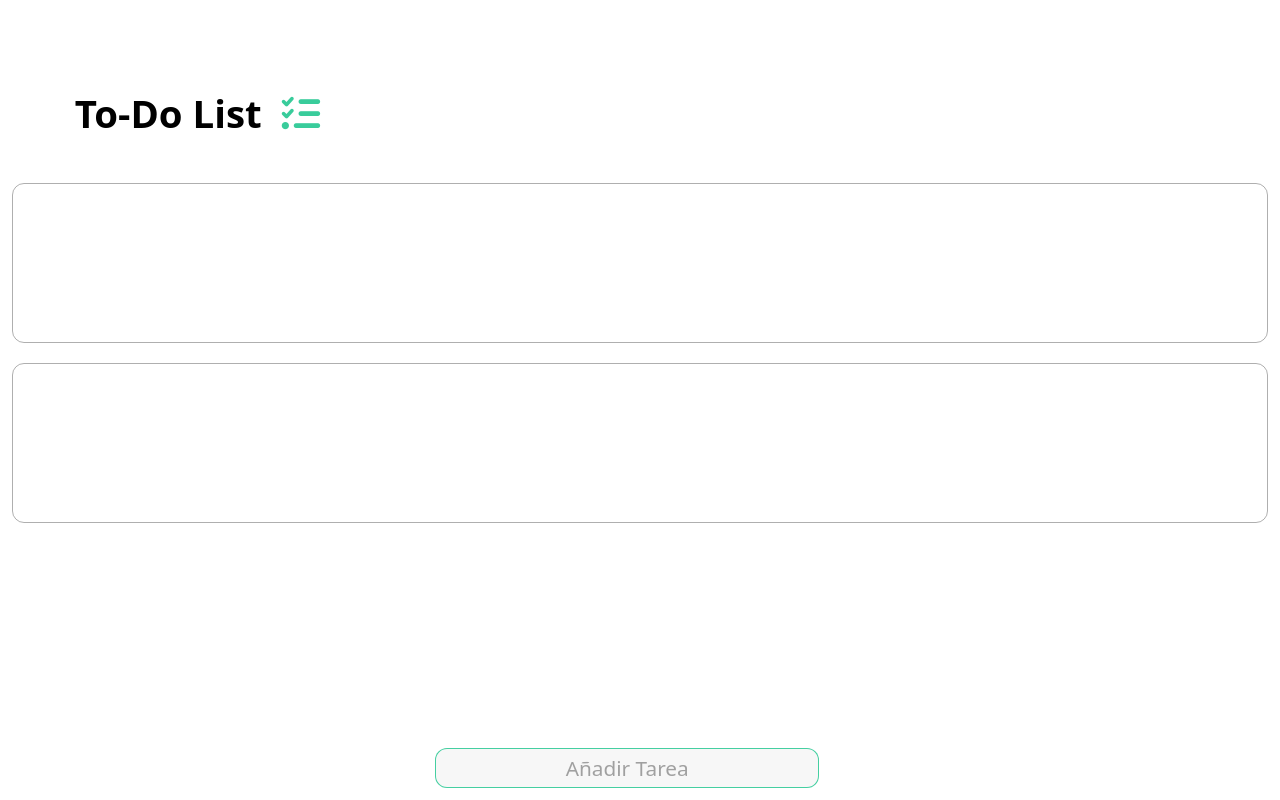
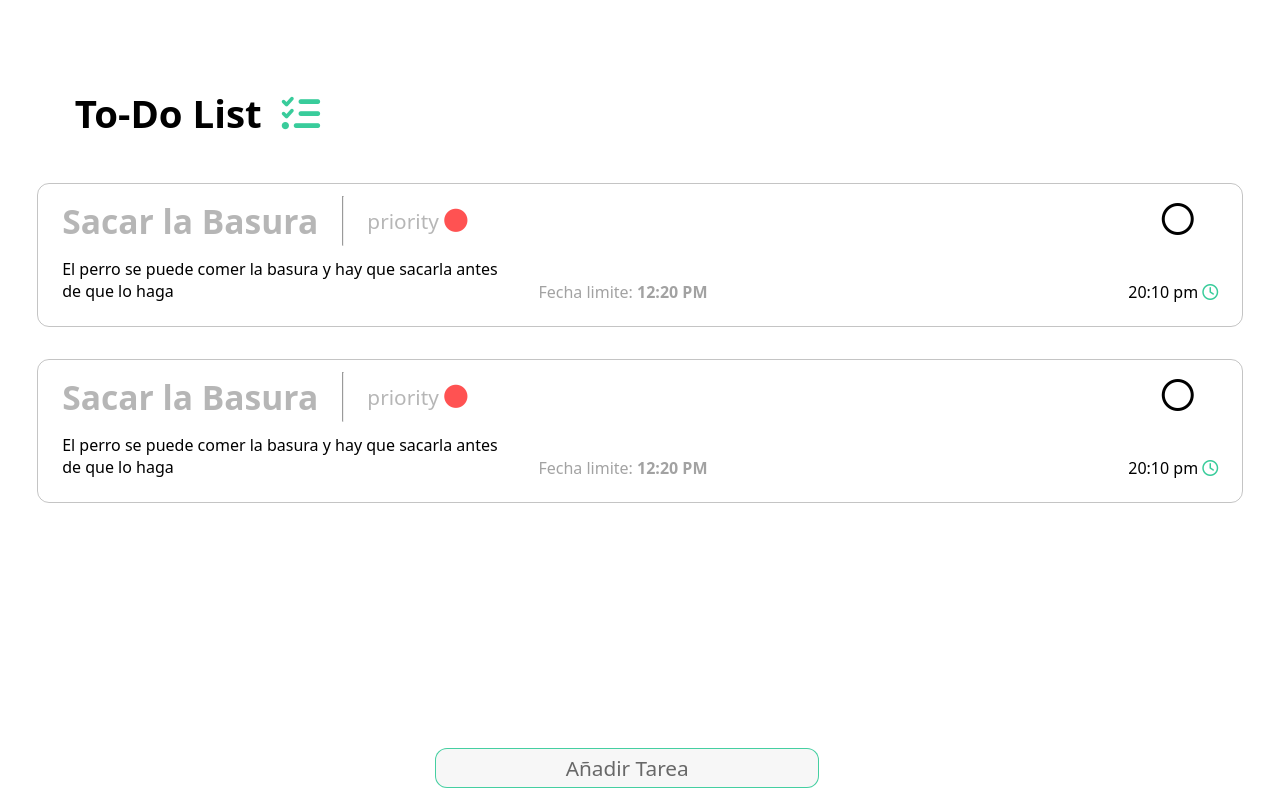
Before and after one commit to Harolin-23/Proyects-React, a React (Vite) app in the folder To-Do List/: page / in a window 1280 px wide. Shown: the top 800 px of the page. Built offline with nearby package versions, Linux system fonts and the light colour scheme.

Commit message:
finish-cards

```diff
--- a/To-Do List/src/App.jsx
+++ b/To-Do List/src/App.jsx
@@ -1,6 +1,7 @@
 import { useState } from 'react'
 
 import './gen/app.css'
+import {CardContainer} from './components/cardTask'
 
 function App() {
 
@@ -11,16 +12,9 @@ function App() {
           <div className='sup-barr'>
              <h1>To-Do List  <i class="fa-solid fa-list-check"></i></h1>
           </div>
-          <div className='container-task event'>
-
-
-
-          </div>
-
-           <div className='container-task event'>
-
-
-
+          <div className='bto-barr'>
+            <CardContainer />
+            <CardContainer />
           </div>
 
       </div>
--- /dev/null
+++ b/To-Do List/src/components/cardTask.jsx
@@ -0,0 +1,39 @@
+
+import React, { useState } from 'react';
+
+
+import './cardsTask.css'
+
+export const CardContainer = ()=>{
+
+
+    return(
+        <div className='container-task event'>
+            <div className='superior-info'>
+                    <div className='title-task'>
+                        <p><b>Sacar la Basura</b></p>
+                    </div>
+
+
+                <hr />
+                <p>priority <i class="fa-solid fa-circle"></i></p>
+
+                <div className='checker'>
+                        <i class="fa-regular fa-circle"></i>
+                    </div>
+            </div>
+            <div className='bottom-info'>
+                <div className='more-info'>
+                    <p>El perro se puede comer la basura y hay que sacarla antes de que lo haga</p>
+                </div>
+                <div className='especifications'>
+                    <p>Fecha limite: <b>12:20 PM</b></p>
+                </div>
+                <div className='time'>
+                    <p>20:10 pm <b><i class="fa-regular fa-clock"></i></b></p>
+                </div>
+
+            </div>
+        </div>
+    )
+}
--- /dev/null
+++ b/To-Do List/src/components/cardsTask.css
@@ -0,0 +1,132 @@
+.container-task {
+    width: 100%;
+    height: 20vh;
+    display: flex;
+    flex-direction: column;
+    align-items: center;
+    position: relative;
+    border-radius: 12px;
+    transition: 0.2s;
+    border: 1px solid rgba(0, 0, 0, 0.233);
+
+}
+
+.container-task:hover {
+    transform: scale(1.007);
+    border: 1px solid rgba(0, 0, 0, 0.144);
+    box-shadow:
+    inset 0 -3em 3em rgba(0, 0, 0, 0.021),
+    0.3em 0.3em 1em rgba(0, 0, 0, 0.281);
+
+
+
+}
+
+.title-task{
+    width: auto;
+}
+
+
+
+.superior-info{
+    width: 100%;
+    height: auto;
+    font-size: calc(0.2em + 1vw);
+    padding-left: 2%;
+    display: flex;
+    gap: 2%;
+    align-items: center;
+    padding-top: 1%;
+    padding-bottom: 1%;
+}
+
+
+.superior-info hr{
+    height: 50px;
+    background-color: rgba(0, 0, 0, 0.164);
+}
+
+.superior-info p{
+    color: rgba(0, 0, 0, 0.288);
+    font-size: calc(0.5em + 1vw);
+}
+
+
+.superior-info p b {
+
+    color: rgba(0, 0, 0, 0.288);
+    font-size: calc(1em + 1vw);
+}
+
+
+
+
+.superior-info p i{
+    color: rgba(255, 0, 0, 0.678);
+    font-size: calc(0.5em + 1vw);
+}
+
+
+.bottom-info{
+    width: 100%;
+    height: 50%;
+    padding-left: 2%;
+    display: flex;
+    gap: 2%;
+}
+
+.more-info{
+    width: 40%;
+    height: 100%;
+}
+
+.especifications{
+    width: 40%;
+    height: 100%;
+    display: flex;
+    align-items: center;
+}
+
+.time{
+    width: 20%;
+    height: 100%;
+    display: flex;
+    align-items: center;
+    padding-right: 2%;
+    justify-content: end;
+}
+
+.time p i{
+    color: rgb(57, 204, 155);
+}
+
+
+.especifications p{
+    color: rgba(0, 0, 0, 0.363);
+}
+
+.checker{
+    width: 30%;
+    height: 50%;
+    position: absolute;
+    display: flex;
+    align-items: center;
+    justify-content: end;
+    margin-right: 4%;
+    right: 0%;
+    top: 0%;
+    font-size: 2em;
+}
+
+.checker i{
+    cursor: pointer;
+}
+
+.container-task.swiped {
+    transition: 0.5s ease-in;
+    transform: translateX(-100%);
+  }
+
+  .container-task.hidden {
+    display: none;
+  }
--- a/To-Do List/src/gen/app.css
+++ b/To-Do List/src/gen/app.css
@@ -9,6 +9,7 @@
     gap: 20px;
     padding-left: 12px;
     padding-right: 12px;
+    transition: 0.3s ease-in !important;
 }
 
 .sup-barr{
@@ -29,15 +30,16 @@
     transition: 0.2s;
 
 }
-
-.container-task {
+.bto-barr{
     width: 100%;
-    height: 20vh;
-    border: 1px solid rgba(0, 0, 0, 0.315);
-    position: relative;
-    border-radius: 12px;
+    display: flex;
+    flex-direction: column;
+    padding-left: 2%;
+    padding-right: 2%;
+    height: auto;
+    gap: 10%;
+    transition: 0.3s ease-in !important;
 }
-
 
 
 
@@ -69,7 +71,7 @@
     backdrop-filter: blur(12px);
     border: 1px solid rgba(57, 204, 155, 0.938);
     transition: 0.5s;
-    color: rgba(0, 0, 0, 0.349);
+    color: rgba(0, 0, 0, 0.582);
 }
 
 .botton-add:hover{
@@ -78,6 +80,10 @@
     color: white !important;
     height: 10%;
     font-size: calc(1.5em + 1vw);
+    box-shadow:
+    inset 0 -3em 3em rgba(0, 0, 0, 0.021),
+    0.3em 0.3em 1em rgba(0, 0, 0, 0.281);
+
 
 }
 .botton-add:active{
```
Also changed, not shown: package.json (added, +7 -0 lines), 1 other file (tests, documents, lock files or other folders).
